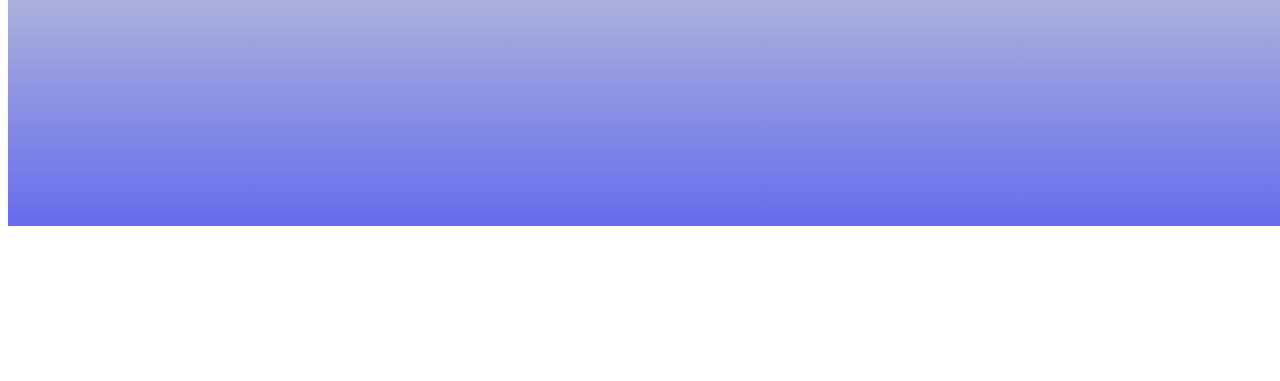
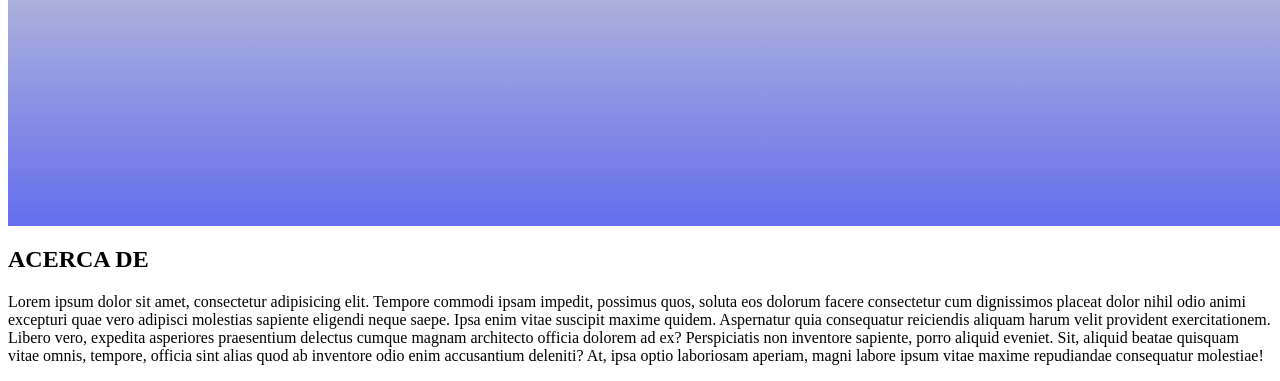
Before and after one commit to dasolorzano/pesonal_website, a plain HTML site: page index.html in a window 1280 px wide. Shown: the part 742-1123 px from the top of the page. Before the commit the page ends 976 px from the top, so only its background shows below. Drawn offline with Linux system fonts and the light colour scheme.

Commit message:
Update index.html

```diff
--- a/index.html
+++ b/index.html
@@ -36,8 +36,18 @@
             </div>
         </div>
     </header>
+
+
     <main>
+        <section class="acerca">
+            <h2>ACERCA DE</h2>
+            <div class="acerca1">
 
+                <div class="acerca2">
+                    <p> Lorem ipsum dolor sit amet, consectetur adipisicing elit. Tempore commodi ipsam impedit, possimus quos, soluta eos dolorum facere consectetur cum dignissimos placeat dolor nihil odio animi excepturi quae vero adipisci molestias sapiente eligendi neque saepe. Ipsa enim vitae suscipit maxime quidem. Aspernatur quia consequatur reiciendis aliquam harum velit provident exercitationem. Libero vero, expedita asperiores praesentium delectus cumque magnam architecto officia dolorem ad ex? Perspiciatis non inventore sapiente, porro aliquid eveniet. Sit, aliquid beatae quisquam vitae omnis, tempore, officia sint alias quod ab inventore odio enim accusantium deleniti? At, ipsa optio laboriosam aperiam, magni labore ipsum vitae maxime repudiandae consequatur molestiae! </p>
+                </div>
+            </div>
+        </section>
     </main>
     <footer>
         <!-- <p>Lorem ipsum dolor sit, amet consectetur adipisicing elit. Repudiandae harum laudantium deserunt voluptate similique accusamus, autem quisquam atque. Quae dolorem, culpa soluta explicabo deserunt iusto quisquam doloribus. Ipsum voluptates ullam voluptatibus voluptatum numquam provident debitis veritatis? Ipsa, quae! Cumque beatae unde, fugit, voluptatibus ratione repellendus nobis quasi nulla impedit alias voluptas, facilis ea a. Repellat molestias quod, id, laborum voluptatibus, praesentium voluptatum debitis dolore distinctio accusantium doloremque iusto similique cumque dicta numquam odit est maiores accusamus laboriosam officia fuga. Libero a consectetur aliquam quas in iste recusandae, explicabo inventore doloribus laudantium odio? Eius natus odio at rerum saepe, nulla quae!</p>
```
